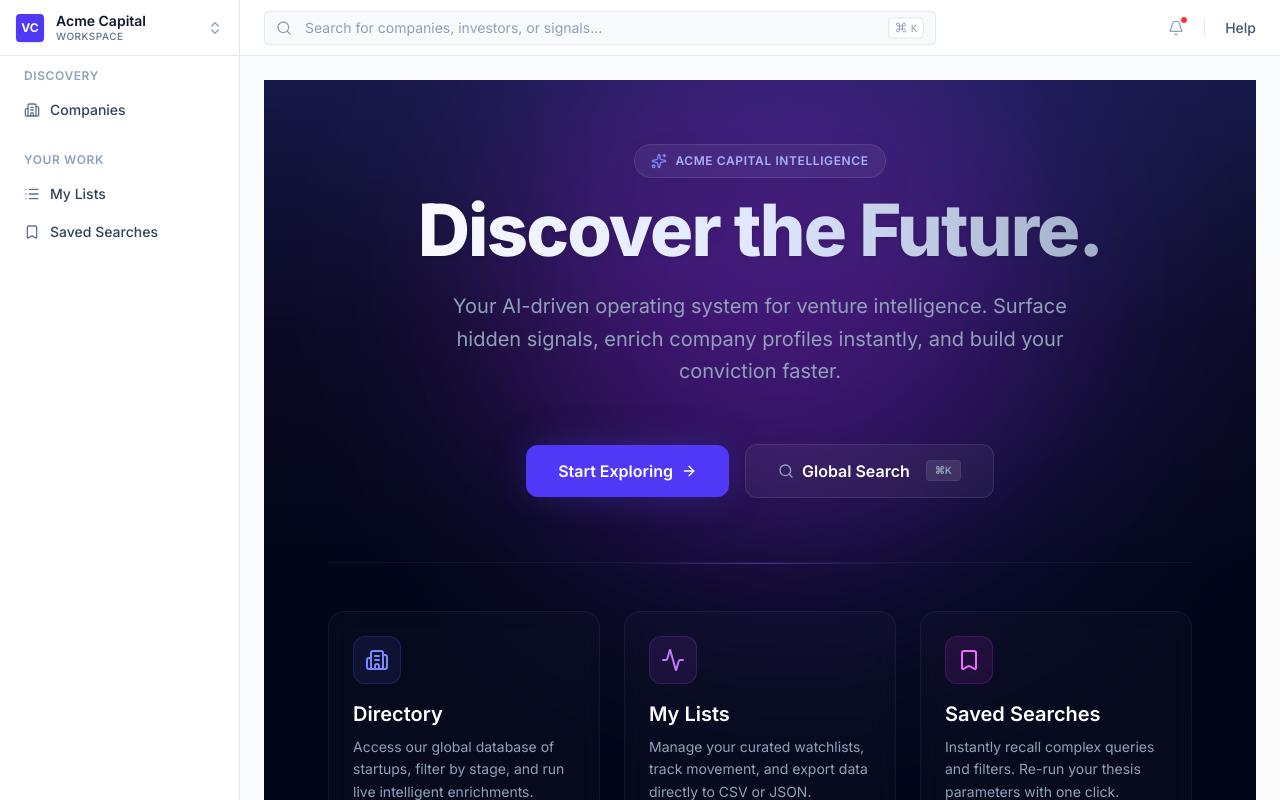
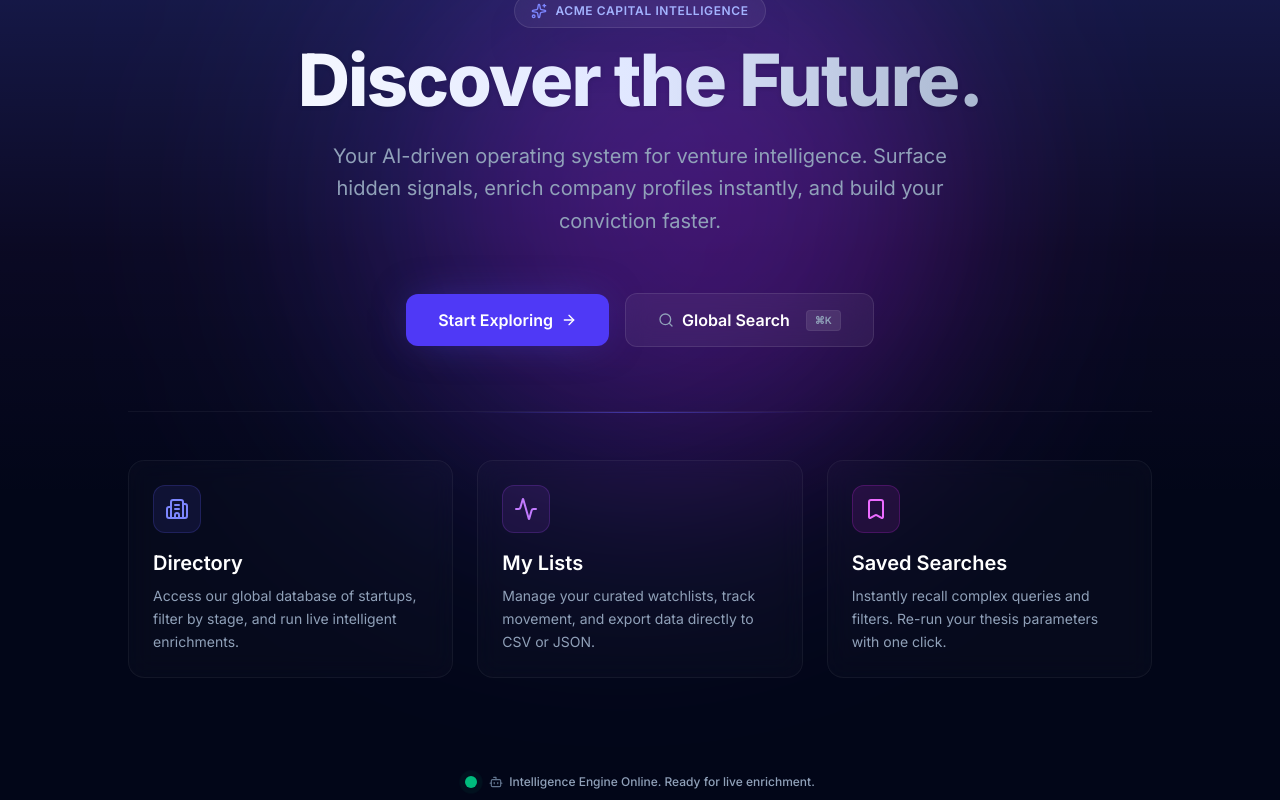
Before and after one commit to pjha26/vc-intelligence, a Next.js app: page / in a window 1280 px wide. Shown: the top 800 px of the page. Built offline with nearby package versions, Linux system fonts and the light colour scheme.

Commit message:
feat: Implement core dashboard structure including companies listing with search and filters, individual company profiles, saved items, and lists pages.

```diff
--- /dev/null
+++ b/src/app/(dashboard)/layout.tsx
@@ -0,0 +1,20 @@
+import { AppSidebar } from "@/components/layout/AppSidebar";
+import { AppHeader } from "@/components/layout/AppHeader";
+
+export default function DashboardLayout({
+    children,
+}: Readonly<{
+    children: React.ReactNode;
+}>) {
+    return (
+        <div className="flex min-h-screen">
+            <AppSidebar />
+            <div className="flex flex-col flex-1 min-w-0 bg-slate-50/50">
+                <AppHeader />
+                <main className="flex-1 p-6 overflow-auto">
+                    {children}
+                </main>
+            </div>
+        </div>
+    );
+}
--- a/src/app/layout.tsx
+++ b/src/app/layout.tsx
@@ -1,8 +1,6 @@
 import type { Metadata } from "next";
 import { Inter } from "next/font/google";
 import "./globals.css";
-import { AppSidebar } from "@/components/layout/AppSidebar";
-import { AppHeader } from "@/components/layout/AppHeader";
 
 const inter = Inter({ subsets: ["latin"] });
 
@@ -18,16 +16,8 @@ export default function RootLayout({
 }>) {
   return (
     <html lang="en" suppressHydrationWarning>
-      <body className={`${inter.className} bg-white text-slate-900 antialiased`}>
-        <div className="flex min-h-screen">
-          <AppSidebar />
-          <div className="flex flex-col flex-1 min-w-0 bg-slate-50/50">
-            <AppHeader />
-            <main className="flex-1 p-6 overflow-auto">
-              {children}
-            </main>
-          </div>
-        </div>
+      <body className={`${inter.className} bg-white text-slate-900 antialiased h-screen overflow-hidden`}>
+        {children}
       </body>
     </html>
   );
```
Also changed, not shown: src/app/(dashboard)/companies/[id]/page.tsx (renamed from src/app/companies/[id]/page.tsx), src/app/(dashboard)/companies/page.tsx (renamed from src/app/companies/page.tsx), src/app/(dashboard)/lists/page.tsx (renamed from src/app/lists/page.tsx), src/app/(dashboard)/saved/page.tsx (renamed from src/app/saved/page.tsx).
